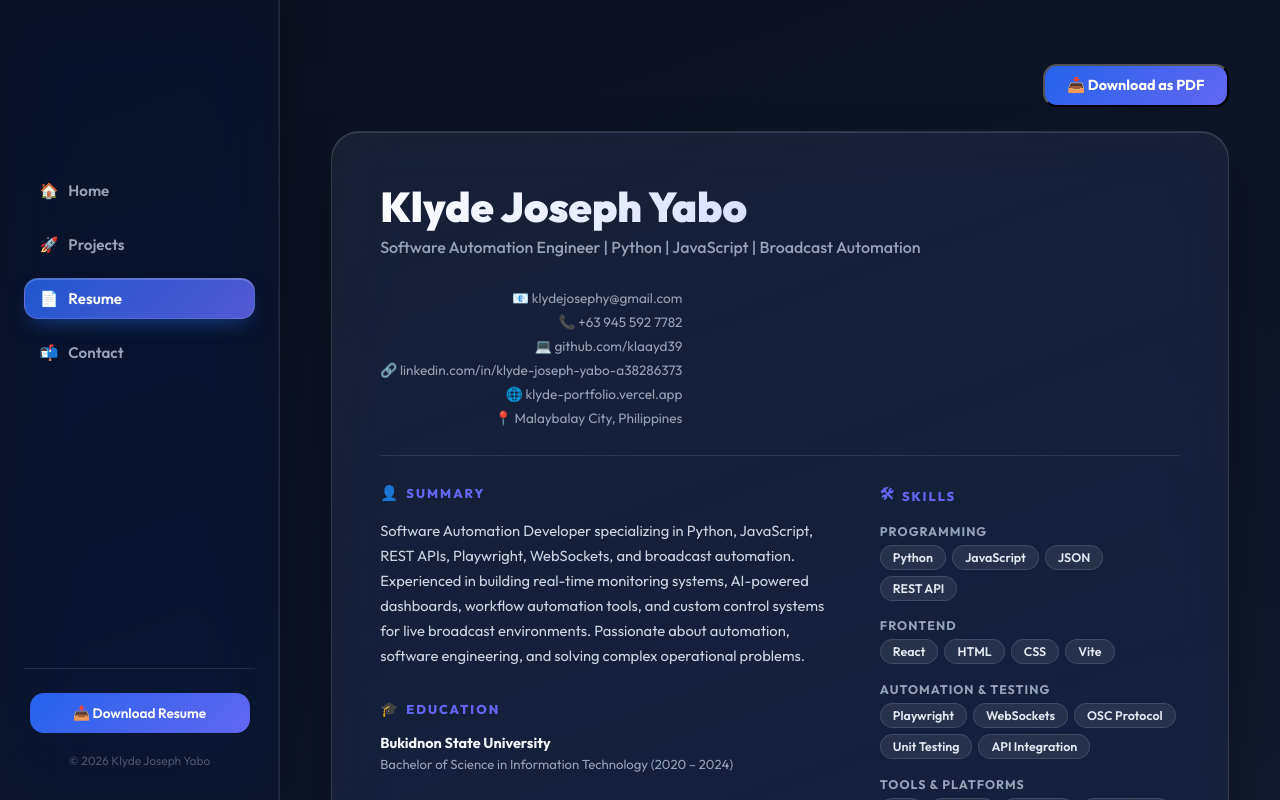
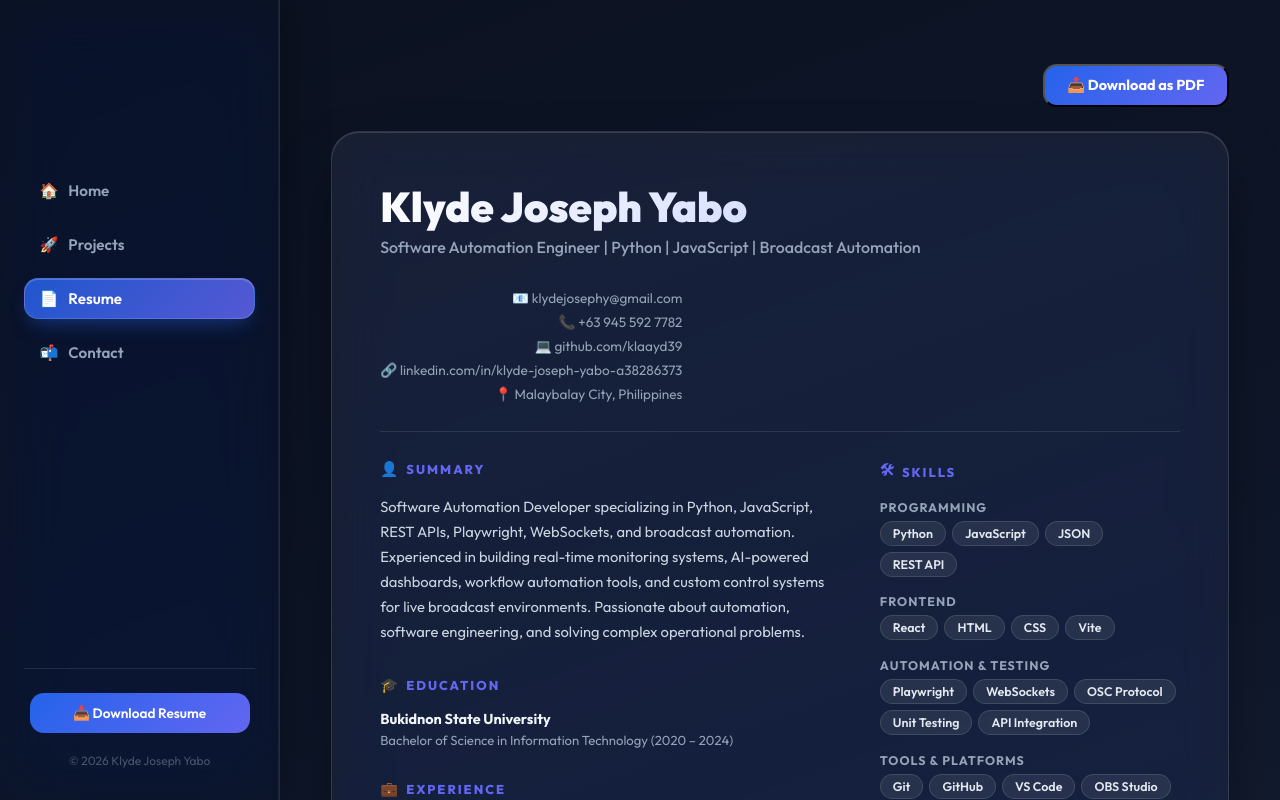
Before and after one commit to klaayd39/personal-portfolio, a React (Vite) app: page /resume in a window 1280 px wide. Shown: the top 800 px of the page. Built offline with nearby package versions, Linux system fonts and the light colour scheme; no server answers.

Commit message:
fix: remove vercel portfolio link from resume contact block

```diff
--- a/src/pages/Resume.jsx
+++ b/src/pages/Resume.jsx
@@ -29,7 +29,6 @@ export default function Resume() {
             <span>📞 +63 945 592 7782</span>
             <a href="https://github.com/klaayd39" target="_blank" rel="noreferrer">💻 github.com/klaayd39</a>
             <a href="https://www.linkedin.com/in/klyde-joseph-yabo-a38286373/" target="_blank" rel="noreferrer">🔗 linkedin.com/in/klyde-joseph-yabo-a38286373</a>
-            <a href="https://klyde-portfolio.vercel.app" target="_blank" rel="noreferrer">🌐 klyde-portfolio.vercel.app</a>
             <span>📍 Malaybalay City, Philippines</span>
           </div>
         </header>
```
